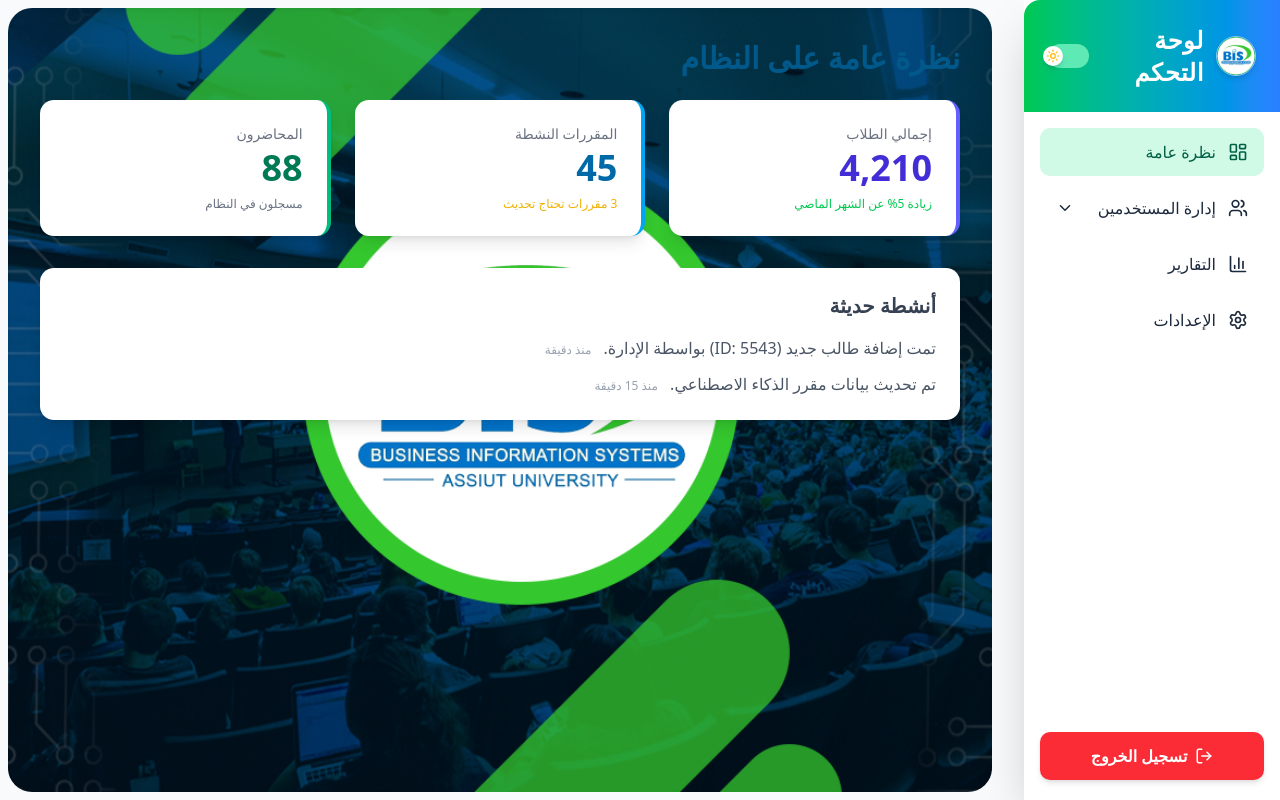
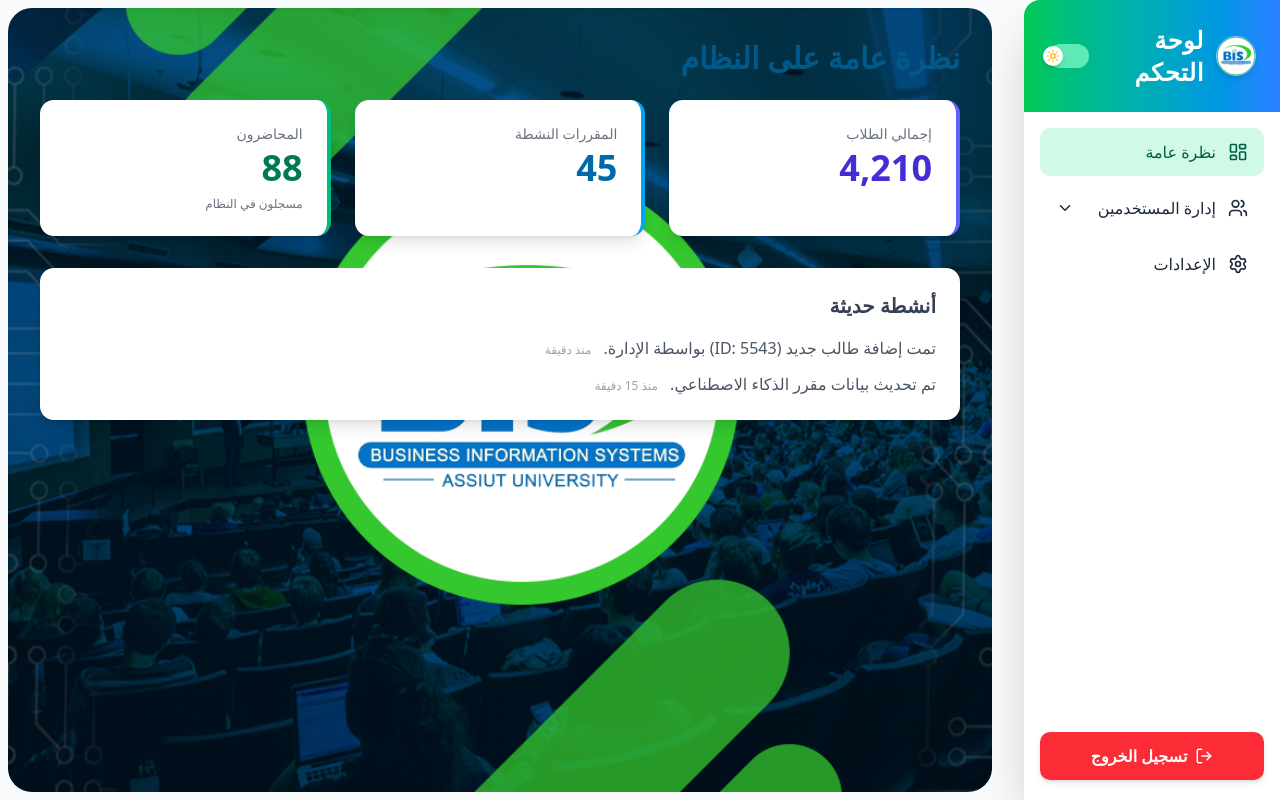
Before and after one commit to Mahmoudshar0/BIS_assuit_sys, a Next.js app: page /overview in a window 1280 px wide. Built offline with nearby package versions, Linux system fonts and the light colour scheme.

Commit message:
removed unneeded DIVs

```diff
--- a/src/app/(shared)/layout.tsx
+++ b/src/app/(shared)/layout.tsx
@@ -56,7 +56,7 @@ export default function SharedDashboardLayout({
         { href: "/users/managers", label: "أعضاء الإدارة", icon: Users },
       ],
     },
-    { href: "/reports", label: "التقارير", icon: BarChart3 },
+    // { href: "/reports", label: "التقارير", icon: BarChart3 },
     { href: "/settings", label: "الإعدادات", icon: Settings },
   ];
 
--- a/src/app/(shared)/overview/page.tsx
+++ b/src/app/(shared)/overview/page.tsx
@@ -11,15 +11,11 @@ export default function OverviewPage() {
         <div className="bg-white p-6 rounded-xl shadow-lg border-r-4 border-indigo-500">
           <p className="text-sm text-gray-500">إجمالي الطلاب</p>
           <p className="text-4xl font-bold text-indigo-700 mt-1">4,210</p>
-          <p className="text-xs text-green-500 mt-2">
-            زيادة 5% عن الشهر الماضي
-          </p>
         </div>
 
         <div className="bg-white p-6 rounded-xl shadow-lg border-r-4 border-sky-500">
           <p className="text-sm text-gray-500">المقررات النشطة</p>
           <p className="text-4xl font-bold text-sky-700 mt-1">45</p>
-          <p className="text-xs text-yellow-500 mt-2">3 مقررات تحتاج تحديث</p>
         </div>
 
         {/* بطاقة إحصائية 3: المحاضرون */}
--- a/src/components/settings/GuidanceGroupSection.tsx
+++ b/src/components/settings/GuidanceGroupSection.tsx
@@ -223,7 +223,7 @@ export default function GuidanceGroupSection() {
 
               <div>
                 <label className="block mb-1 text-sm text-gray-700 dark:text-gray-300">
-                  المستوى (En Level)
+                  المستوى
                 </label>
                 <select
                   value={enLevel}
```
